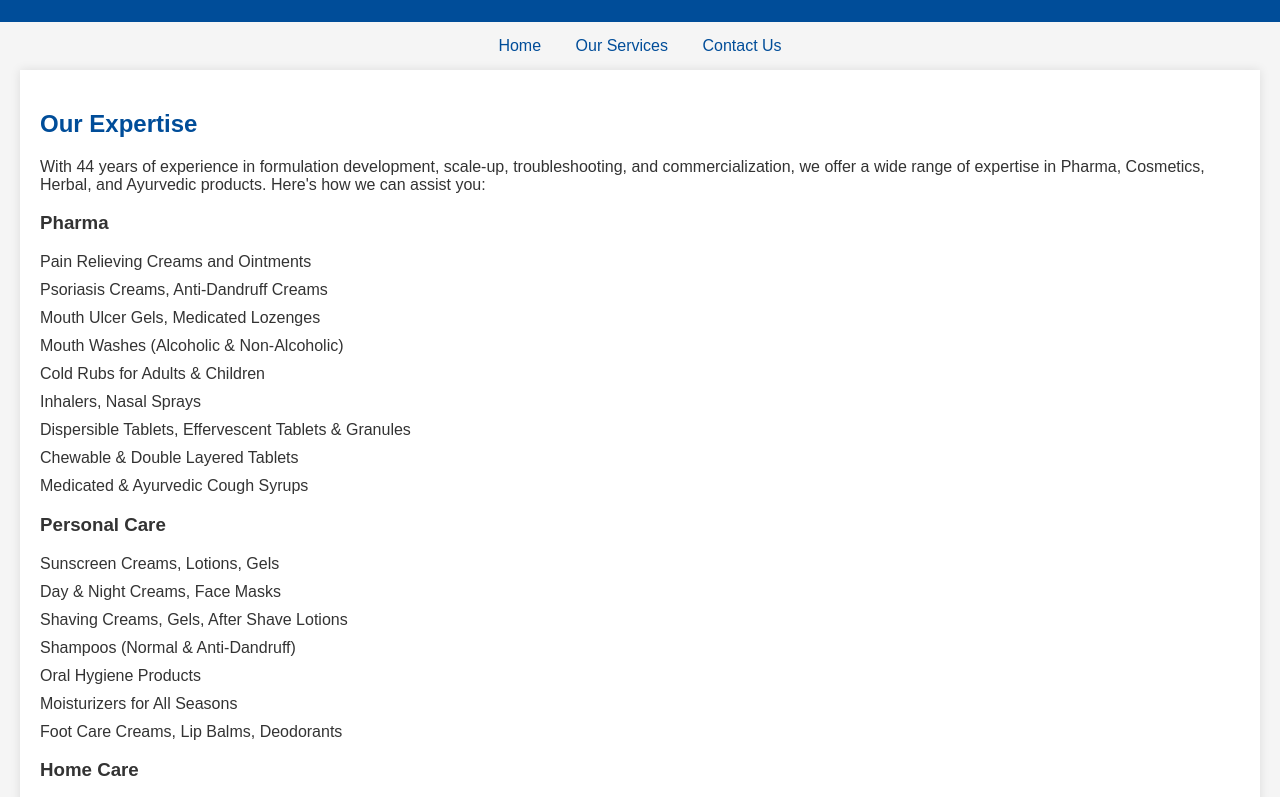
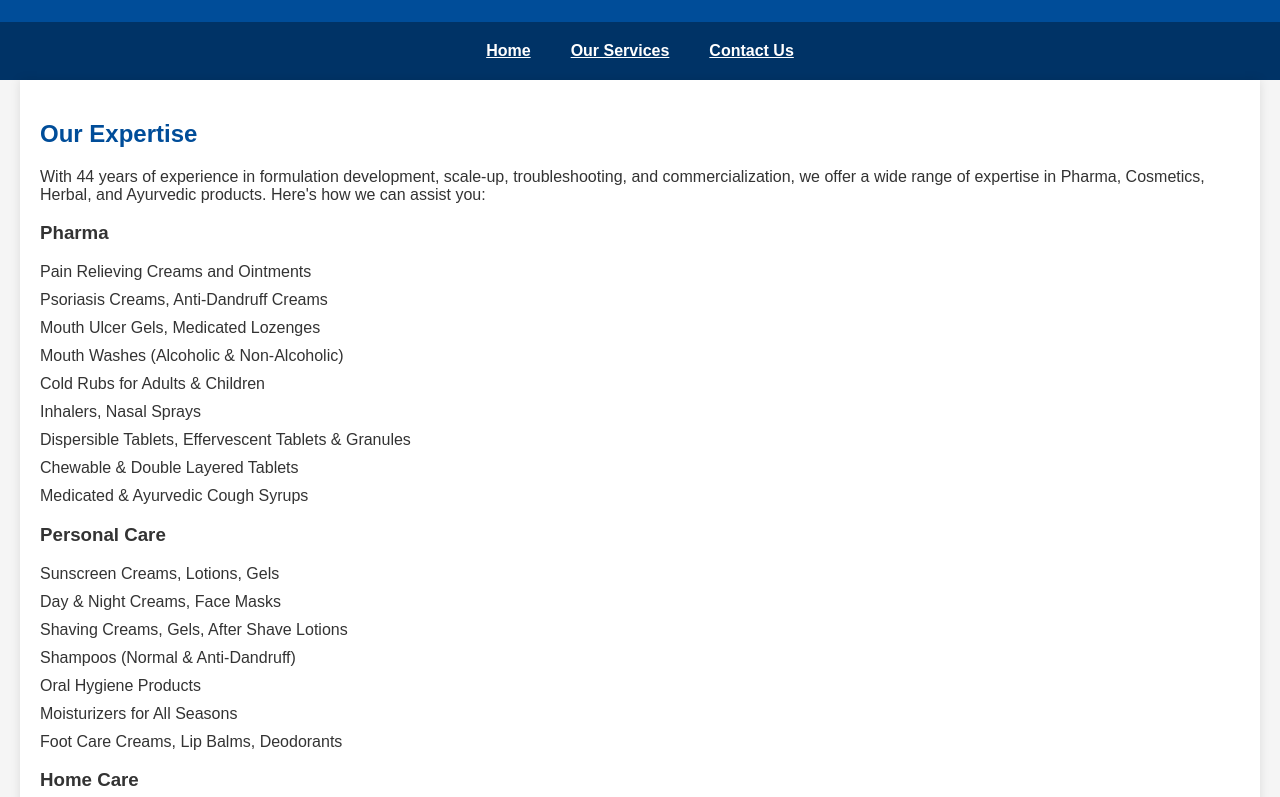
Before and after one commit to sahitya-pavurala/sahitya-pavurala.github.io, a plain HTML site: page services.html in a window 1280 px wide. Shown: the part 88-885 px from the top of the page. Drawn offline with Linux system fonts and the light colour scheme.

Commit message:
use common style for header

```diff
--- a/services.html
+++ b/services.html
@@ -22,15 +22,20 @@
             text-align: center;
         }
 
+        /* Navigation */
         nav {
-            text-align: center;
-            margin: 15px 0;
+            display: flex;
+            justify-content: center;
+            gap: 20px;
+            background-color: #003366;
+            padding: 10px 0;
         }
 
         nav a {
-            margin: 0 15px;
-            color: #004d99;
-            text-decoration: none;
+            color: #fff;
+            padding: 10px;
+            font-size: 16px;
+            font-weight: bold;
         }
 
         nav a:hover {
```
Also changed, not shown: contact.html (+7 -4 lines).
